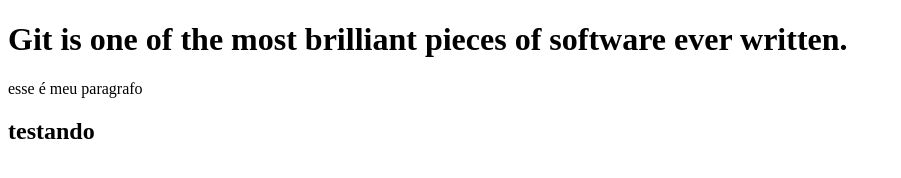
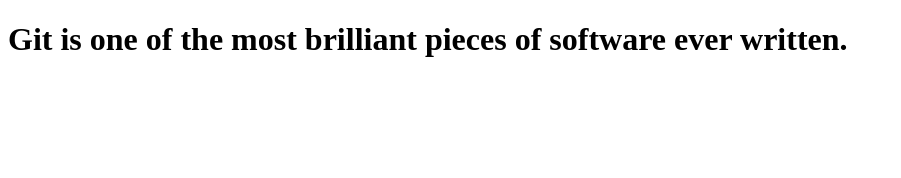
Before and after one commit to BrunoHoffmann/mini-curso-git, a plain HTML site: page index.html in a window 1280 px wide. Shown: the whole page, without its empty margins (0-901 px from the left). Drawn offline with Linux system fonts and the light colour scheme.

Commit message:
removido o paragrafo e o subtitulo

```diff
--- a/index.html
+++ b/index.html
@@ -8,8 +8,5 @@
 <body>
     <h1>Git is one of the most brilliant pieces of software ever written.</h1>
 
-    <p>esse é meu paragrafo</p>
-
-    <h2>testando</h2>
 </body>
 </html>
```
